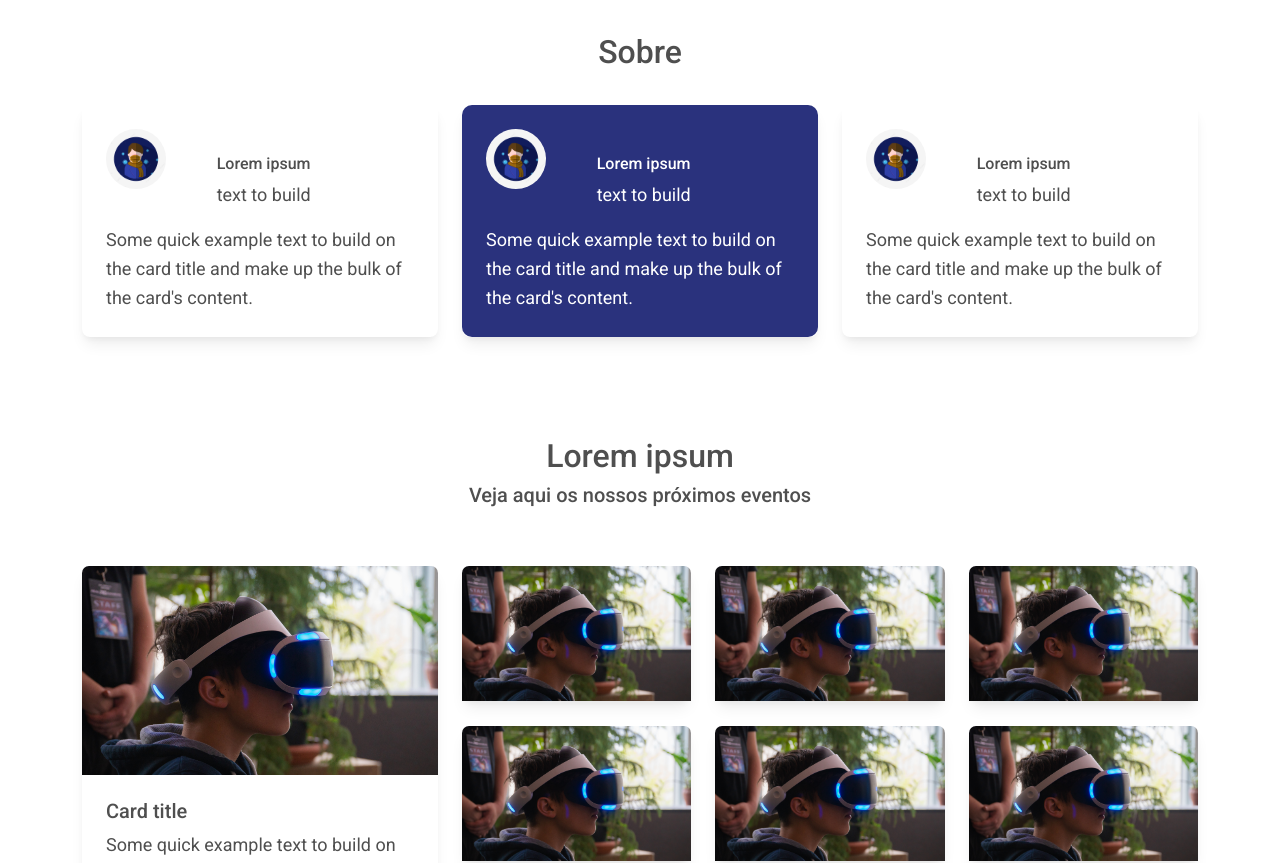
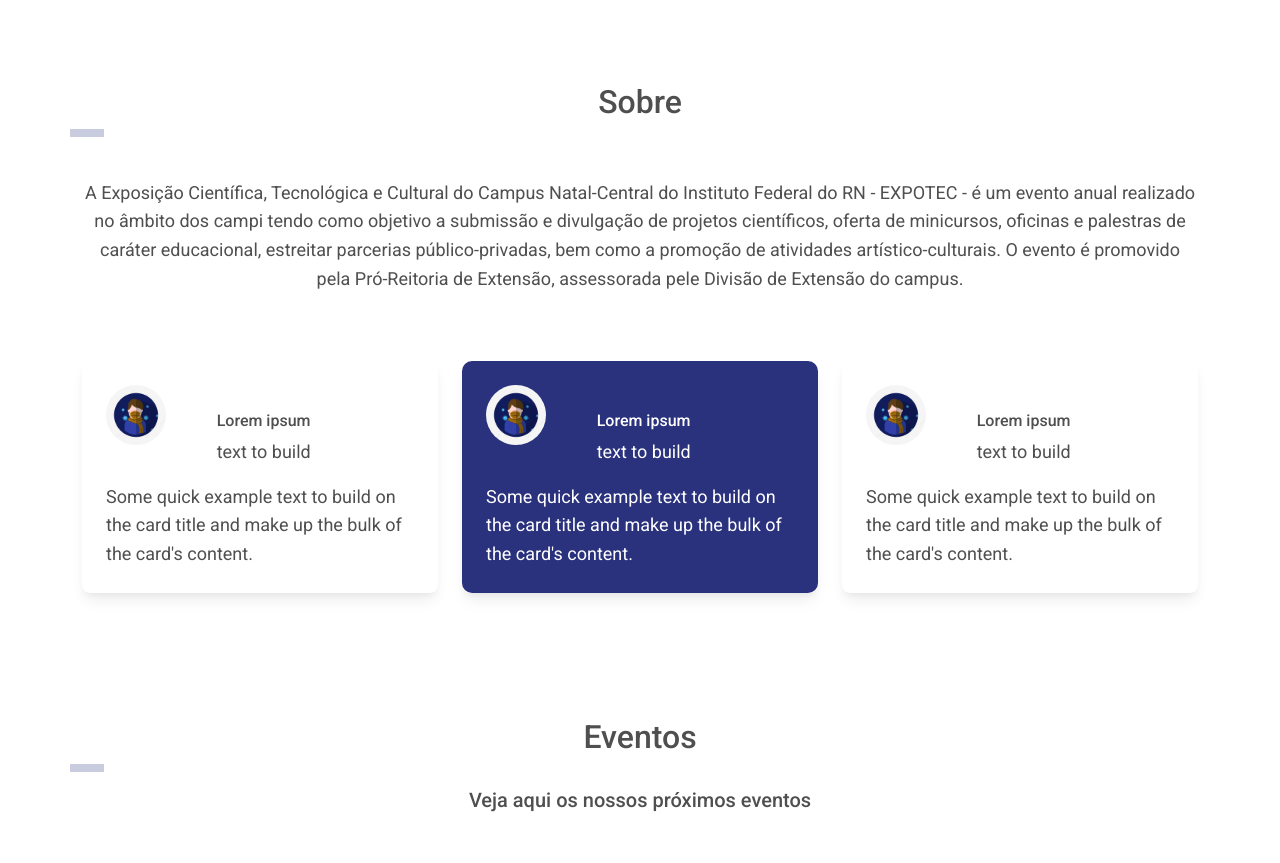
Before and after one commit to reistr85/expotec-frontend, a Vue app: page / in a window 1280 px wide. Shown: the part 860-1723 px from the top of the page. Built offline with nearby package versions, Linux system fonts and the light colour scheme.

Commit message:
criando componente de divisor

```diff
--- /dev/null
+++ b/src/components/Divisor.vue
@@ -0,0 +1,9 @@
+<template>
+    <hr>
+</template>
+<script>
+export default {
+
+}
+</script>
+<style lang="scss" src="./style.scss" scoped>
--- /dev/null
+++ b/src/components/style.scss
@@ -0,0 +1,8 @@
+// importando estilo principal
+@import '../pages/Site/main.scss';
+
+hr{
+    background-color: $roxo-color;
+    height: 8px;
+    width: 3%;
+}
--- a/src/pages/Cards/CardsSection.vue
+++ b/src/pages/Cards/CardsSection.vue
@@ -1,9 +1,18 @@
 <template>
       <section class="session" id="cards">
     <div class="container">
+      <div class="row text-center">
+          <h2 class=" col-md-12">Sobre</h2>
+          <Divisor/>
+      </div><br>
       <div class="row">
-          <h2 class="text-center col-md-12">Sobre</h2>
-      </div><br>
+          <div class="col-md-12 text-center">
+              <p>
+                  A Exposição Científica, Tecnológica e Cultural do Campus Natal-Central do Instituto Federal do RN - EXPOTEC - é um evento anual realizado no âmbito dos campi tendo como objetivo a submissão e divulgação de projetos científicos, oferta de minicursos, oficinas e palestras de caráter educacional, estreitar parcerias público-privadas, bem como a promoção de atividades artístico-culturais. O evento é promovido pela Pró-Reitoria de Extensão, assessorada pele Divisão de Extensão do campus.
+              </p>
+          </div>
+
+      </div><br><br>
       <div class="row">
           <div class="col-md-4">
               <div class="card">
@@ -71,7 +80,13 @@
   </section>
 </template>
 <script>
+import Divisor from '../../components/Divisor';
+
 export default {
+
+    components:{
+        Divisor
+    }
 
 }
 </script>
--- a/src/pages/Eventos/EventoSection.vue
+++ b/src/pages/Eventos/EventoSection.vue
@@ -2,7 +2,8 @@
       <section class=" session" id="eventos">
           <div class="container">
           <div class="row text-center">
-                <h2 class=" col-md-12">Lorem ipsum</h2>
+                <h2 class=" col-md-12">Eventos</h2>
+                <Divisor/>
                 <h5>Veja aqui os nossos próximos eventos</h5>
           </div><br><br>
           <div class="row">
@@ -89,9 +90,13 @@
 </template>
 
 <script>
+import Divisor from '../../components/Divisor';
 
 export default {
 
+    components:{
+        Divisor
+    }
 
 }
 </script>
--- a/src/pages/Site/SiteComponent.vue
+++ b/src/pages/Site/SiteComponent.vue
@@ -12,6 +12,7 @@ import MainSection from '../Main/MainSection';
 import CardsSection from '../Cards/CardsSection';
 import EventoSection from '../Eventos/EventoSection';
 
+
 export default {
      components: {
          HeaderSite,
--- a/src/pages/Site/main.scss
+++ b/src/pages/Site/main.scss
@@ -8,8 +8,8 @@ body{
     padding: 0px;
 
     section{
-        padding-top: 50px;
-        padding-bottom: 50px;
+        padding-top: 100px;
+        padding-bottom: 25px;
     }
 
     p{
```
